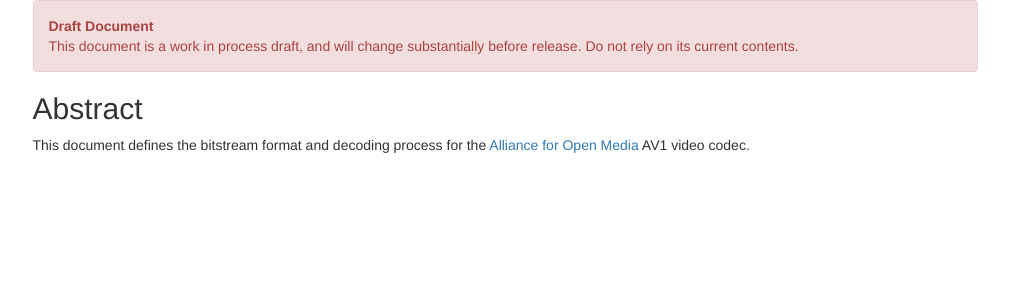
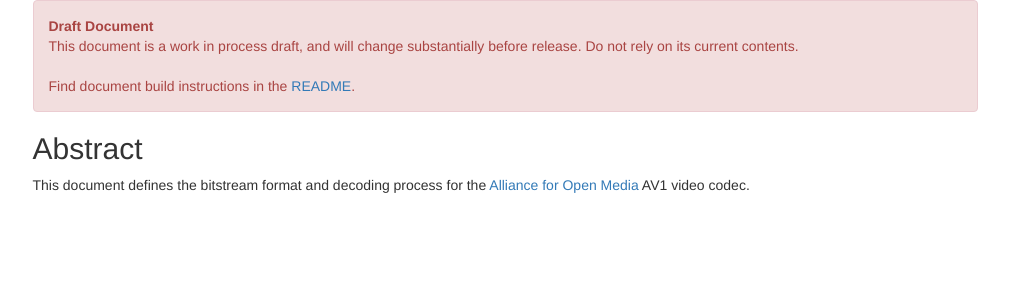
Before and after one commit to AOMediaCodec/av1-spec, a Jekyll site: the page built from 00.abstract.md, in a window 1280 px wide. Shown: the top 300 px of the page, without its empty margins (135-1144 px from the left). Built offline with Jekyll 4.4.1, drawn with Linux system fonts in a browser that asks for light colours; our own code applies the rules of GitHub Pages for plain Markdown files.

Commit message:
Provide link to README in draft spec header.
Change-Id: I2a9a15707949e6ad3f162ab69068751db25b5d21

```diff
--- a/00.abstract.md
+++ b/00.abstract.md
@@ -1,8 +1,12 @@
 
 **Draft Document**
 This document is a work in process draft, and will change substantially before
-release. Do not rely on its current contents.
+release. Do not rely on its current contents.<br><br>
+Find document build instructions in the [README].
 {:.alert .alert-danger}
+
+[README]: README.html
+
 
 ## Abstract
 {:.no_toc .no_count}
```
